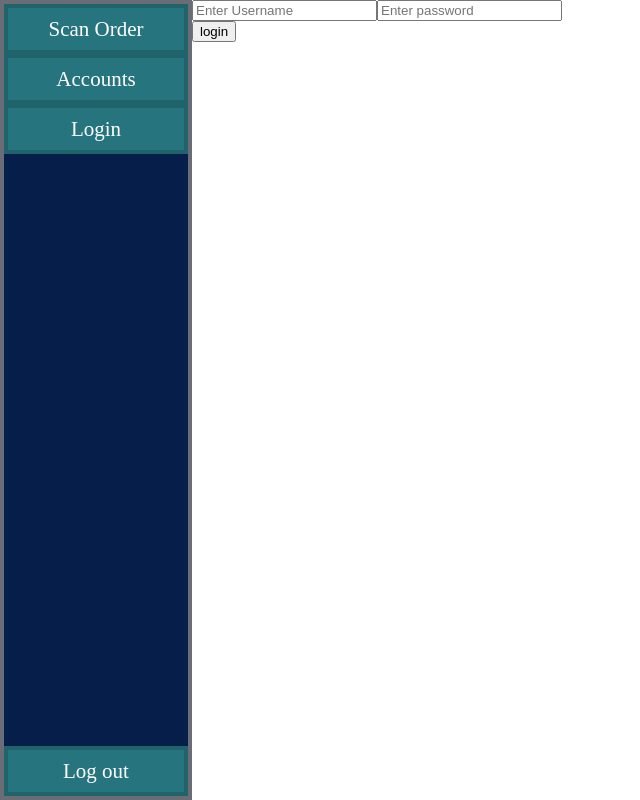
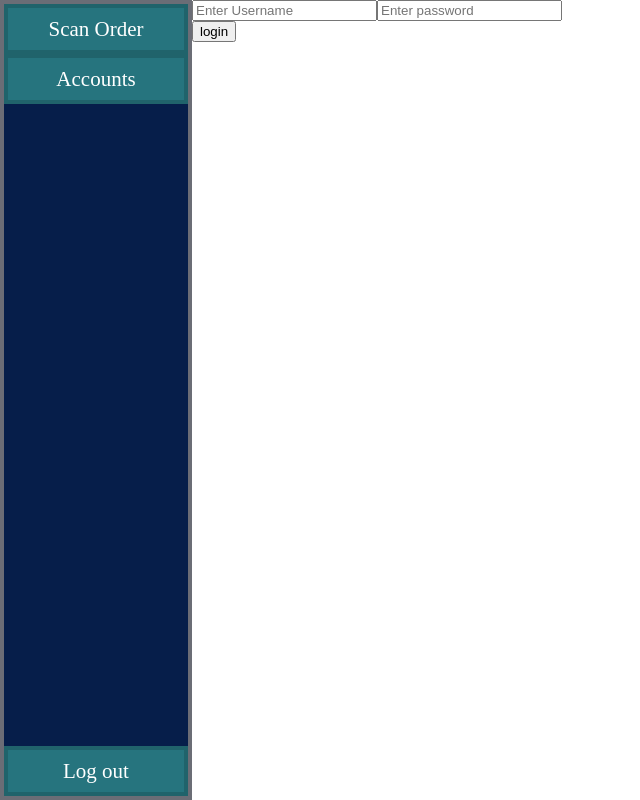
Before and after one commit to DaaromThomas/FrontendVdLelie_Angular, an Angular app: page /login in a window 1280 px wide. Shown: the whole page, without its empty margins (0-640 px from the left). Built offline with nearby package versions, Linux system fonts and the light colour scheme.

Commit message:
removed login button

```diff
--- a/src/app/nav-bar/nav-bar.component.html
+++ b/src/app/nav-bar/nav-bar.component.html
@@ -2,7 +2,6 @@
     <ul class="button-list">
         <li><a href="#" [routerLink]="['/scan-order']" class="button">Scan Order</a></li>
         <li><a href="#" [routerLink]="['/accounts']" class="button">Accounts</a></li>
-        <li><a href="#" [routerLink]="['/login']" class="button">Login</a></li>
         <li><a href="#" class="button" id="logoutbutton">Log out</a></li>
     </ul>
 </div>
```
